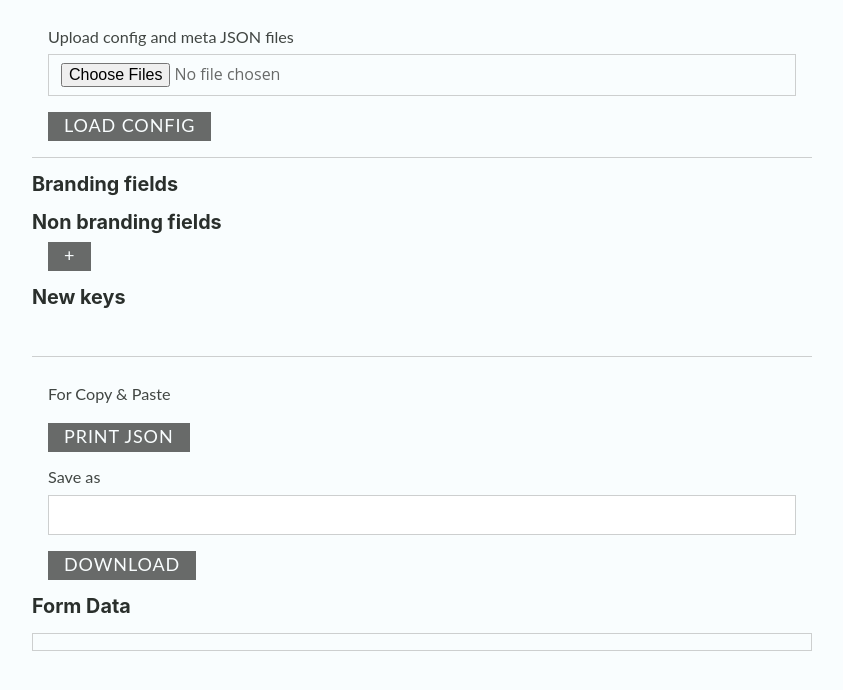
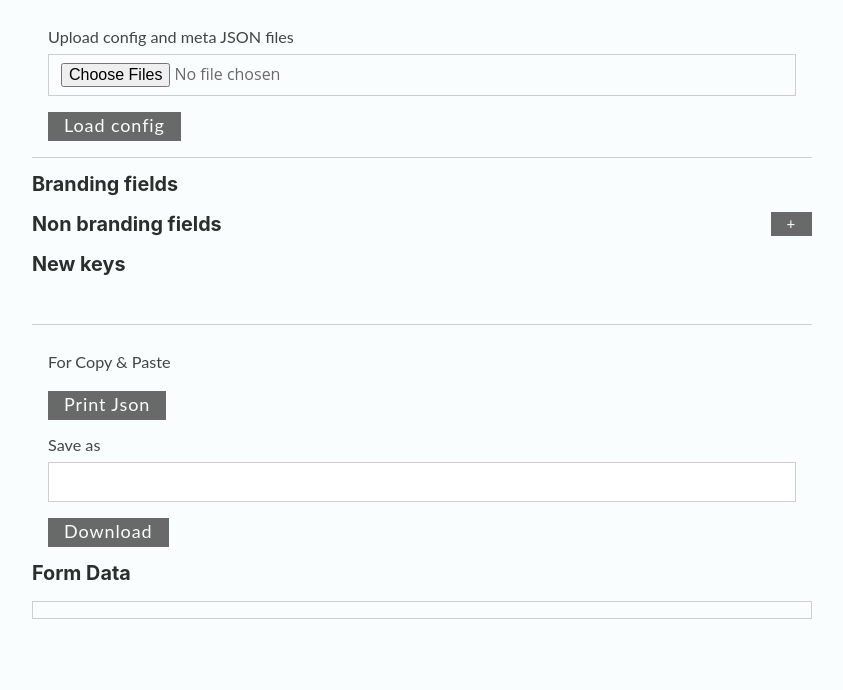
Before and after one commit to nemobryant/nemobryant.github.io, a plain HTML site: page index.html in a window 1280 px wide. Shown: the whole page, without its empty margins (218-1061 px from the left). Drawn offline with Linux system fonts and the light colour scheme.

Commit message:
Update styles

```diff
--- a/style.css
+++ b/style.css
@@ -86,7 +86,13 @@ line-height: 1.125;
 margin-right: 0.5em;
 }
 
-.page-section label.error {
+.page-section p.label {
+    float: left;
+    margin-right: 0.25rem;
+}
+
+.page-section label.error,
+.page-section p.error {
 color: var(--color-red);
 }
 
@@ -141,7 +147,6 @@ font-family: lato, sans-serif;
 font-size: 100%;
 letter-spacing: 0.05em;
 line-height: 1.5;
-text-transform: uppercase;
 transition: 150ms all linear;
 }
 
@@ -151,3 +156,19 @@ transition: 150ms all linear;
 background: var(--color-darkest);
 cursor: pointer;
 }
+
+button#collapsible-button {
+font-size: 15px;
+width: auto;
+margin:0;
+display: inline-flex;
+float: right;
+}
+
+div.non-branding-section-header {
+    vertical-align: middle;
+}
+
+div.non-branding-section-header h2 {
+    display: inline-block;
+}
```
